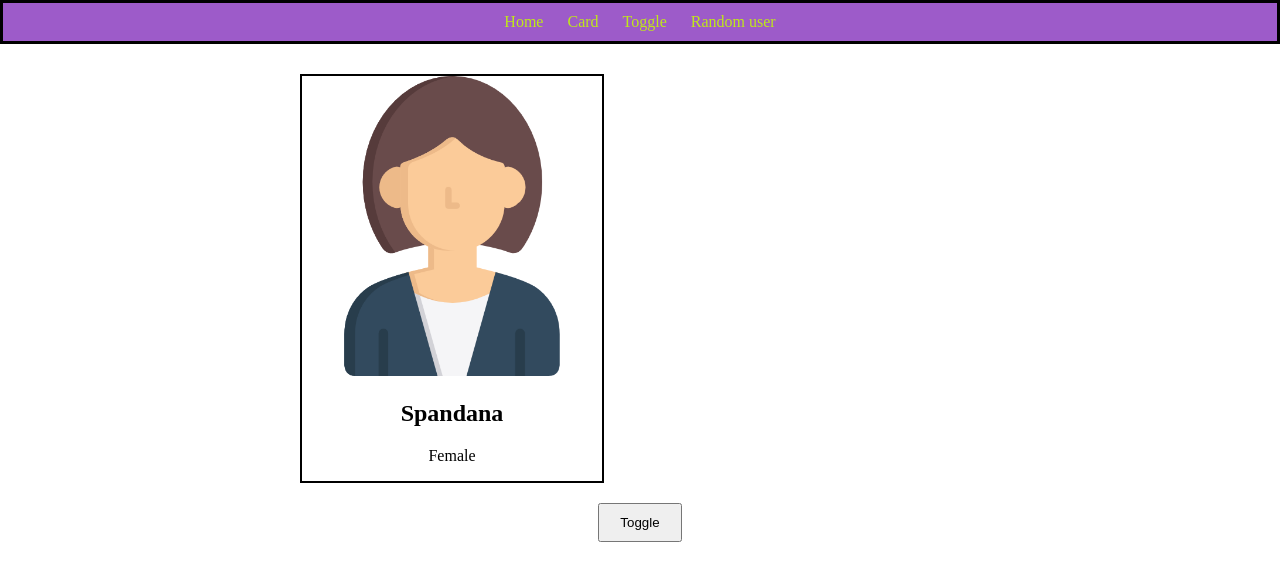
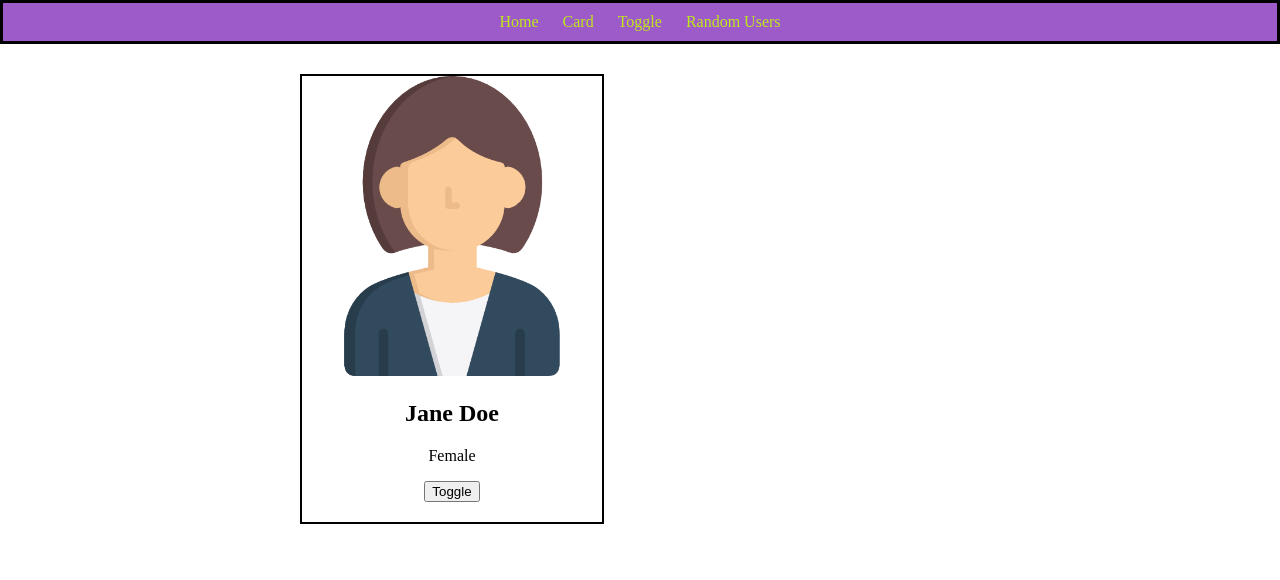
Before and after one commit to puramshettyspandana-prog/autosuggest, a website: page frontend/pages/toggle.html in a window 1280 px wide. Both pictures are taken after a click on the button "Toggle". Drawn offline with Linux system fonts and the light colour scheme.

Commit message:
created togglecard

```diff
--- a/frontend/css/index.css
+++ b/frontend/css/index.css
@@ -57,9 +57,6 @@ body {
 }
 
 button {
-    display: block;
-    margin: 20px auto;
-    padding: 10px 20px;
-    cursor: pointer;
+    margin-bottom: 20px;
 
 }
--- /dev/null
+++ b/frontend/js/toggle.js
@@ -0,0 +1,25 @@
+var users = [
+    {
+        "name": "John Doe",
+        "gender": "Male",
+        "image": "/image/john.png"
+    },
+    {
+        "name": "Jane Doe",
+        "gender": "Female",
+        "image": "/image/woman.png"
+    }
+]
+var curId = 0;
+function toggle()
+{
+    curId = ( curId + 1 ) % 2;
+    //image
+    var user = users[ curId ];
+    document.getElementById( "user-img" ).src = user.image;
+    //name
+    document.getElementById( "user-name" ).innerText = user.name;
+    //gender
+    document.getElementById( "user-gender" ).innerText = user.gender;
+
+}
--- a/frontend/pages/toggle.html
+++ b/frontend/pages/toggle.html
@@ -1,32 +1,27 @@
 <!DOCTYPE html>
 <html lang="en">
 
-</html>
-<meta charset="UTF-8">
-<meta name="viewport" content="width=device-width, initial-scale=1.0">
-<title>Auto Suggest</title>
-<link rel="stylesheet" href="../css/index.css">
+<head>
+    <meta charset="UTF-8">
+    <meta name="viewport" content="width=device-width, initial-scale=1.0">
+    <title>Auto Suggest</title>
+    <link rel="stylesheet" href="../css/index.css">
 </head>
-
 
 <body>
     <div class="navbar">
         <a href="/">Home</a>
         <a href="/pages/card.html">Card</a>
         <a href="/pages/toggle.html">Toggle</a>
-        <a href="">Random user</a>
+        <a href="">Random Users</a>
     </div>
     <div class="card">
-        <img src="../image/john.png" alt="User Image">
-
-        <h2>John</h2>
-
-        <p>Male</p>
+        <img id="user-img" src="../image/john.png" alt="User Image">
+        <h2 id="user-name">John Doe</h2>
+        <p id="user-gender">Male</p>
+        <button onclick="toggle()">Toggle</button>
     </div>
-
-    <button onclick="toggleCard()">Toggle</button>
-
     <script src="../js/index.js"></script>
-</body>
+    <script src="../js/toggle.js"></script>
 
 </html>
```
